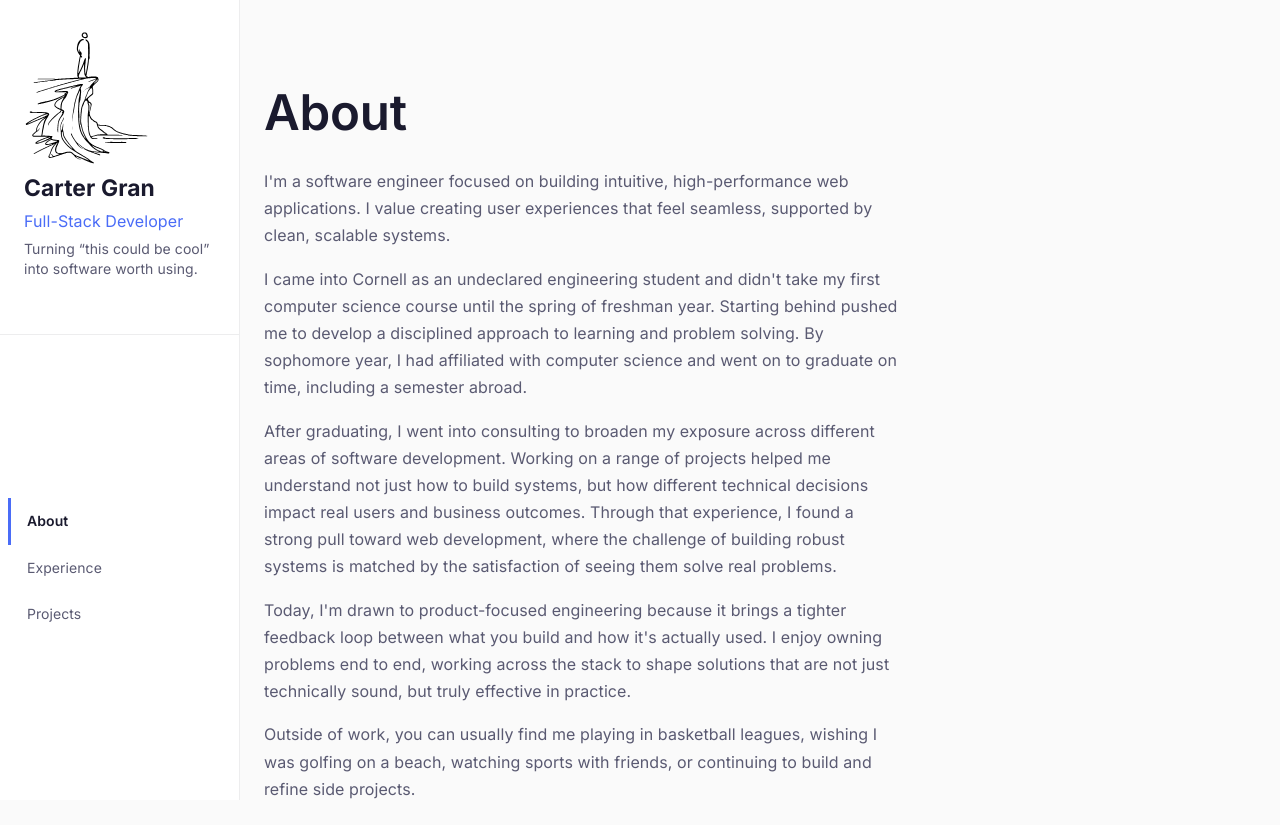
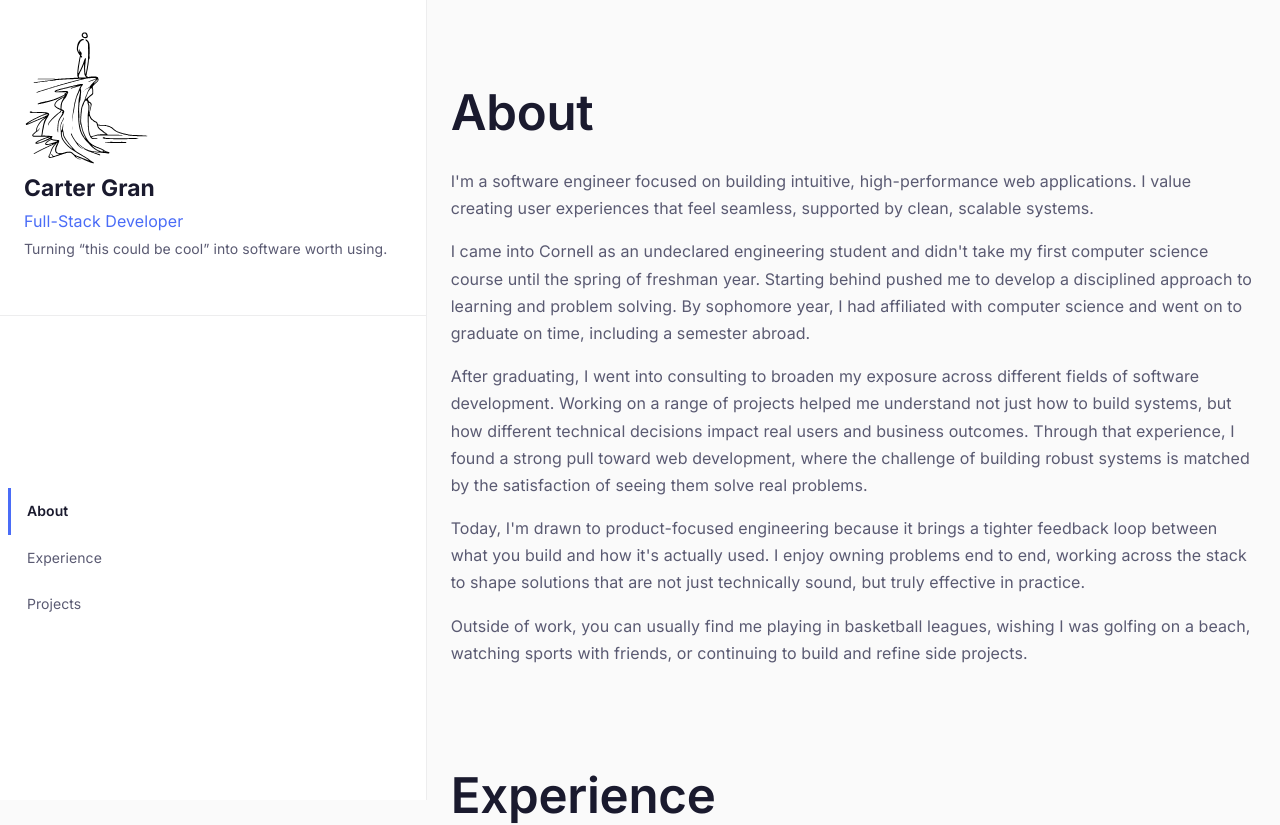
Before and after one commit to cartergran/portfolio, a React (Vite) app: page /#about in a window 1280 px wide. Shown: the top 825 px of the page. Built offline with nearby package versions, Linux system fonts and the light colour scheme; some icons are missing.

Commit message:
style: expand SideNav and AboutSection widths

```diff
--- a/src/app/App.tsx
+++ b/src/app/App.tsx
@@ -15,7 +15,7 @@ export function App() {
           flexGrow: 1,
           display: 'flex',
           flexDirection: 'column',
-          ml: { xs: 0, md: `${SIDE_NAV_WIDTH}px` },
+          ml: { xs: 0, md: SIDE_NAV_WIDTH },
           minHeight: '100vh',
         }}
       >
--- a/src/app/theme.ts
+++ b/src/app/theme.ts
@@ -1,6 +1,6 @@
 import { createTheme, responsiveFontSizes } from '@mui/material/styles';
 
-export const SIDE_NAV_WIDTH = 240;
+export const SIDE_NAV_WIDTH = '33.333vw';
 
 export interface NavSection {
   label: string;
--- a/src/components/home/AboutSection.tsx
+++ b/src/components/home/AboutSection.tsx
@@ -6,7 +6,7 @@ import { ABOUT_CONTENT } from '../../data/about';
 export function AboutSection() {
   return (
     <FadeIn component="section" id="about" aria-labelledby="about-heading" sx={{ py: { xs: 4, sm: 6 } }}>
-      <Stack spacing={3} sx={{ maxWidth: 640 }}>
+      <Stack spacing={3}>
         <Typography variant="h3" component="h2" id="about-heading">
           {ABOUT_CONTENT.heading}
         </Typography>
--- a/src/data/about.ts
+++ b/src/data/about.ts
@@ -8,7 +8,7 @@ export const ABOUT_CONTENT: AboutContent = {
   paragraphs: [
     "I'm a software engineer focused on building intuitive, high-performance web applications. I value creating user experiences that feel seamless, supported by clean, scalable systems.",
     "I came into Cornell as an undeclared engineering student and didn't take my first computer science course until the spring of freshman year. Starting behind pushed me to develop a disciplined approach to learning and problem solving. By sophomore year, I had affiliated with computer science and went on to graduate on time, including a semester abroad.",
-    "After graduating, I went into consulting to broaden my exposure across different areas of software development. Working on a range of projects helped me understand not just how to build systems, but how different technical decisions impact real users and business outcomes. Through that experience, I found a strong pull toward web development, where the challenge of building robust systems is matched by the satisfaction of seeing them solve real problems.",
+    "After graduating, I went into consulting to broaden my exposure across different fields of software development. Working on a range of projects helped me understand not just how to build systems, but how different technical decisions impact real users and business outcomes. Through that experience, I found a strong pull toward web development, where the challenge of building robust systems is matched by the satisfaction of seeing them solve real problems.",
     "Today, I'm drawn to product-focused engineering because it brings a tighter feedback loop between what you build and how it's actually used. I enjoy owning problems end to end, working across the stack to shape solutions that are not just technically sound, but truly effective in practice.",
     'Outside of work, you can usually find me playing in basketball leagues, wishing I was golfing on a beach, watching sports with friends, or continuing to build and refine side projects.',
   ],
```
